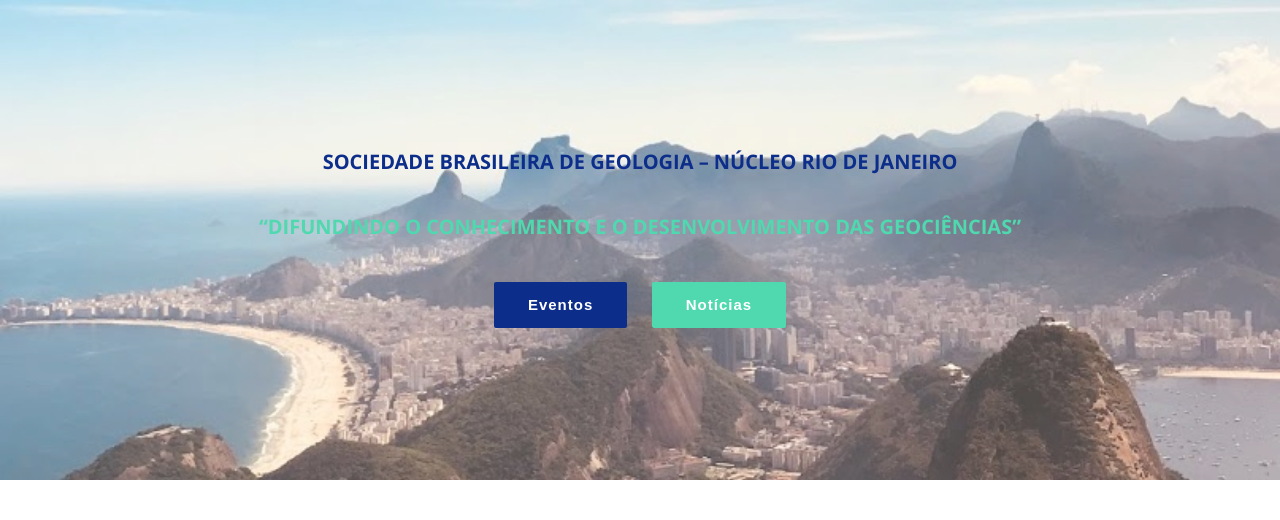
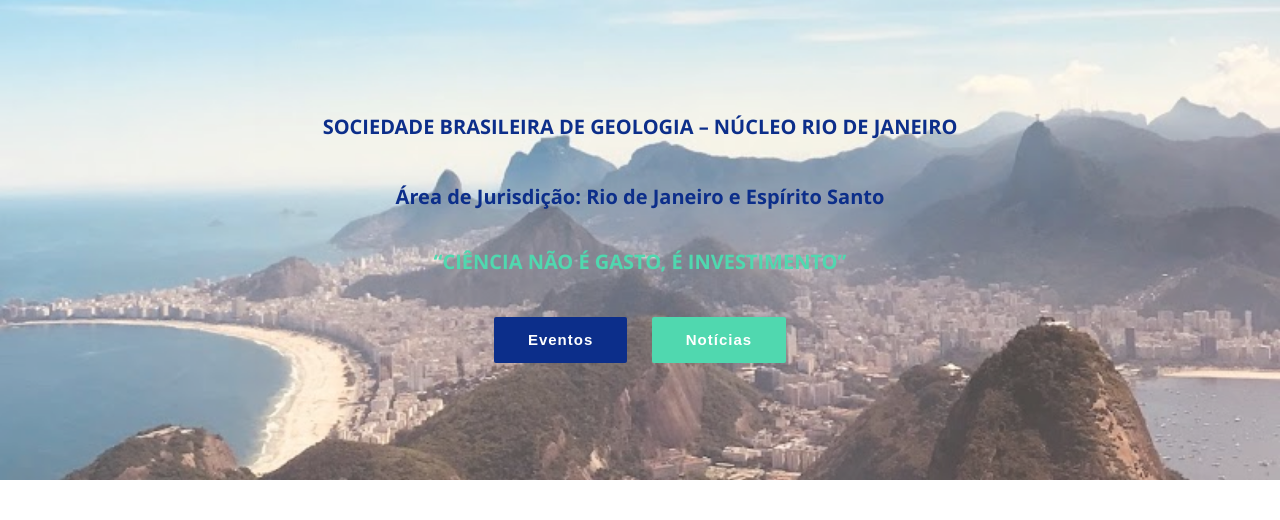
Before and after one commit to lcpojr/sbg-rj, a Django app: template apps/web/templates/home.html in a window 1280 px wide. Shown: the part 100-620 px from the top of the page. Run offline with Django 3.2, Linux system fonts and the light colour scheme; the template is opened without the code that fills it, so the values that code supplies are empty; parts of the project's set-up code (start-up, migrations or seed data) failed here and were passed over; some libraries are stand-ins or nearby versions; some web fonts are replaced.

Commit message:
chore:change home intro-text (#66)

```diff
--- a/apps/web/templates/home.html
+++ b/apps/web/templates/home.html
@@ -40,7 +40,8 @@ SBG-RJ &#8211; Sociedade Brasileira de geologia &#8211; Núcleo RJ
    {% if not slideshow %}
    <div class="intro-content">
       <b>SOCIEDADE BRASILEIRA DE GEOLOGIA – NÚCLEO RIO DE JANEIRO</b>
-      <span>“DIFUNDINDO O CONHECIMENTO E O DESENVOLVIMENTO DAS GEOCIÊNCIAS”</span>
+      <b>Área de Jurisdição: Rio de Janeiro e Espírito Santo</b>
+      <span>“CIÊNCIA NÃO É GASTO, É INVESTIMENTO”</span>
       <div>
          <a href="{% url 'web:events' %}" class="btn-events scrollto">Eventos</a>
          <a href="{% url 'web:news' %}" class="btn-news scrollto">Notícias</a>
```
